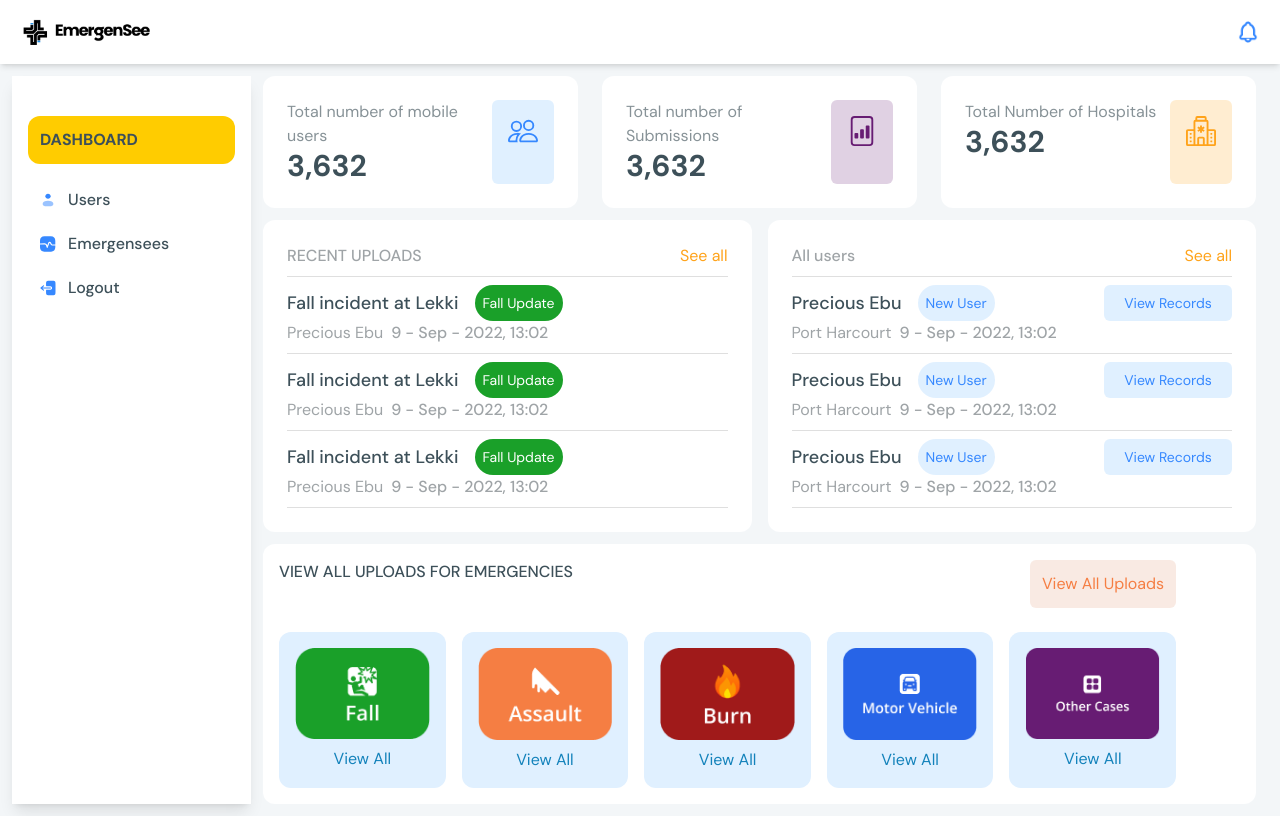
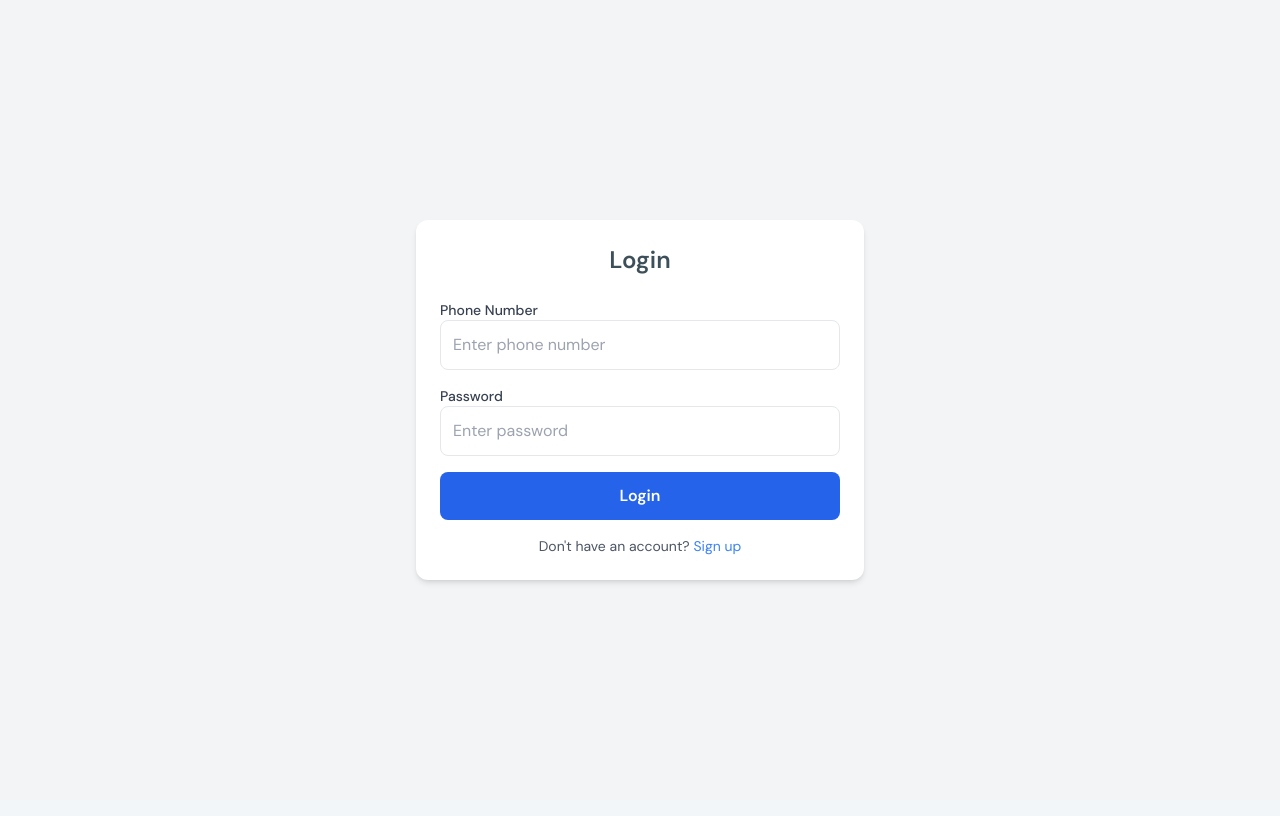
Before and after one commit to EmergenSee-Dev/admin-dashboard, a Next.js app: page / in a window 1280 px wide. Built offline with nearby package versions, Linux system fonts and the light colour scheme.

Commit message:
some api consumption

```diff
--- a/src/app/layout.tsx
+++ b/src/app/layout.tsx
@@ -1,22 +1,30 @@
+
 import type { Metadata } from "next";
 import "./globals.css";
+import { Provider } from "jotai";
+import axios from "axios";
 
 export const metadata: Metadata = {
   title: "Emergensee Dashboard",
   description: "Generated by create next app",
 };
 
+
+
+// https://backend-api-auvp.onrender.com/
+
+
 export default function RootLayout({
   children,
 }: Readonly<{
   children: React.ReactNode;
 }>) {
+  axios.defaults.baseURL = 'http://localhost:3002/'
+
   return (
     <html lang="en">
-      <body
-        className={`antialiased`}
-      >
-        {children}
+      <body className="antialiased">
+        <Provider>{children}</Provider>
       </body>
     </html>
   );
--- a/src/app/page.tsx
+++ b/src/app/page.tsx
@@ -1,98 +1,109 @@
-import DashboardLayout from "@/components/DashboardLayout";
-import TotalSection from "@/components/TotalSection";
-import Image from "next/image";
-import Link from "next/link";
+'use client'
 
-export default function Home() {
+import React, { useState } from 'react';
+import { useRouter } from 'next/navigation';
+import { useAtom } from 'jotai';
+import { token } from '@/store/index';
+import axios from 'axios';
+
+const Auth = () => {
+  const router = useRouter();
+  const [phone, setPhone] = useState('');
+  const [password, setPassword] = useState('');
+  const [loading, setLoading] = useState(false);
+  const [error, setError] = useState('');
+  const [authTtoken, setAuthToken] = useAtom(token)
+  console.log(authTtoken)
+  // Handles form submission
+  const handleSubmit = async (e: React.FormEvent) => {
+    e.preventDefault();
+    setError('');
+    setLoading(true);
+
+    // Basic form validation
+    if (!/^\d{10,15}$/.test(phone)) {
+      setError('Enter a valid phone number');
+      setLoading(false);
+      return;
+    }
+
+    if (password.length < 6) {
+      setError('Password must be at least 6 characters');
+      setLoading(false);
+      return;
+    }
+    try {
+      // Simulate API login request (replace with real API call)
+      const response = await axios.post('auth/login', {
+        phoneNumber: phone, password
+      }
+      );
+
+      console.log(response)
+      setAuthToken(response.data.token)
+      // const data = await response.json();
+      // if (!response.ok) throw new Error(data.message || 'Login failed');
+
+      // Redirect to dashboard on successful login
+      router.push('/dashboard');
+    } catch (err: any) {
+      setError(err.message);
+    } finally {
+      setLoading(false);
+    }
+  };
+
   return (
-    <DashboardLayout>
-      <>
-        <TotalSection />
-        <section className="grid lg:grid-cols-2 gap-4 mt-3">
-          <div className="bg-white p-6 rounded-xl">
-            <div className="lg:flex justify-between border-b border-[#DFDFDF] pb-2">
-              <p className="text-[#9FA4A7] font-medium">RECENT  UPLOADS</p>
-              <Link href={'/emergensees'}>
-                <p className="text-[#FFA31A]">See all</p>
-              </Link>
-            </div>
-            {[1, 2, 3].map(single => <div className=" border-b border-[#DFDFDF] py-2">
-              <div className="flex">
-                <p className="font-medium my-auto text-lg text-[#3D5059]">Fall incident at Lekki</p>
-                <button className="bg-[#1AA029] p-2 rounded-full text-white ml-4 text-sm">Fall Update</button>
-              </div>
-              <div className="flex text-[#9FA4A7] ">
-                <p>Precious Ebu</p>
-                <p className="font-medium ml-2">9 - Sep - 2022, 13:02</p>
+    <div className="flex items-center justify-center min-h-screen bg-gray-100">
+      <div className="w-full max-w-md p-6 bg-white rounded-xl shadow-md">
+        <h2 className="text-2xl font-semibold text-center mb-6">Login</h2>
 
-              </div>
-            </div>)}
+        {error && <p className="text-red-500 text-sm text-center mb-4">{error}</p>}
+
+        <form onSubmit={handleSubmit} className="space-y-4">
+          {/* Phone Number Input */}
+          <div>
+            <label className="block text-sm font-medium text-gray-700">Phone Number</label>
+            <input
+              type="number"
+              value={phone}
+              onChange={(e) => setPhone(e.target.value)}
+              placeholder="Enter phone number"
+              className="w-full p-3 border rounded-lg focus:ring-blue-500 focus:border-blue-500"
+              required
+            />
           </div>
-          <div className="bg-white p-6 rounded-xl">
-            <div className="flex justify-between border-b border-[#DFDFDF] pb-2">
-              <p className="text-[#9FA4A7] font-medium">All users</p>
-              <Link href={'/users'}>
-                <p className="text-[#FFA31A]">See all</p>
-              </Link>
-            </div>
-            {[1, 2, 3].map(single => <div className=" border-b border-[#DFDFDF] lg:flex justify-between py-2">
-              <div>
-                <div className="flex">
-                  <p className="font-medium my-auto text-lg text-[#3D5059]">Precious Ebu</p>
-                  <button className="bg-[#66B5FF33] text-[#3688FF] p-2 rounded-full ml-4 text-sm">New User</button>
-                </div>
-                <div className="flex text-[#9FA4A7] ">
-                  <p>Port Harcourt</p>
-                  <p className="font-medium ml-2">9 - Sep - 2022, 13:02</p>
-                </div>
-              </div>
-              <Link href={'/users/uploads/123'}>
-                <button className="bg-[#66B5FF33] text-[#3688FF] p-2 w-32 my-auto rounded-md lg:ml-4 text-sm">View Records</button>
-              </Link>
-            </div>)}
+
+          {/* Password Input */}
+          <div>
+            <label className="block text-sm font-medium text-gray-700">Password</label>
+            <input
+              type="password"
+              value={password}
+              onChange={(e) => setPassword(e.target.value)}
+              placeholder="Enter password"
+              className="w-full p-3 border rounded-lg focus:ring-blue-500 focus:border-blue-500"
+              required
+            />
           </div>
-        </section>
-        <section className="mt-3 rounded-xl bg-white p-4 lg:pr-20">
-          <div className="lg:flex justify-between mb-6">
-            <p className="text-[#3D5059] uppercase sm:mb-4 font-medium">View all Uploads for emergencies</p>
-            <button className="p-3 bg-[#F5DDD199] text-[#F57E43] rounded-md ">
-              View All Uploads
-            </button>
-          </div>
-          <div className="grid gap-4 lg:grid-cols-5 grid-cols-2">
-            <div className="bg-[#E0F0FF] p-4 text-center rounded-xl">
-              <img src="/images/fall.png" className="mx-auto" alt="" />
-              <Link href={''}>
-                <p className="text-[#1382BB] mt-2">View All</p>
-              </Link>
-            </div>
-            <div className="bg-[#E0F0FF] p-4 text-center rounded-xl ">
-              <img src="/images/assault.png" className="mx-auto" alt="" />
-              <Link href={''}>
-                <p className="text-[#1382BB] mt-2">View All</p>
-              </Link>
-            </div>
-            <div className="bg-[#E0F0FF] p-4 text-center rounded-xl">
-              <img src="/images/burn.png" className="mx-auto" alt="" />
-              <Link href={''}>
-                <p className="text-[#1382BB] mt-2">View All</p>
-              </Link>
-            </div>
-            <div className="bg-[#E0F0FF] p-4 text-center rounded-xl">
-              <img src="/images/accident.png" className="mx-auto" alt="" />
-              <Link href={''}>
-                <p className="text-[#1382BB] mt-2">View All</p>
-              </Link>
-            </div>
-            <div className="bg-[#E0F0FF] p-4 text-center rounded-xl">
-              <img src="/images/other.png" className="mx-auto" alt="" />
-              <Link href={''}>
-                <p className="text-[#1382BB] mt-2">View All</p>
-              </Link>
-            </div>
-          </div>
-        </section>
-      </>
-    </DashboardLayout>
+
+          {/* Submit Button */}
+          <button
+            type="submit"
+            className="w-full bg-blue-600 text-white py-3 rounded-lg font-semibold hover:bg-blue-700 transition"
+            disabled={loading}
+          >
+            {loading ? 'Logging in...' : 'Login'}
+          </button>
+        </form>
+
+        {/* Register Link */}
+        <p className="text-center text-sm text-gray-600 mt-4">
+          Don't have an account? <a href="/register" className="text-blue-500 hover:underline">Sign up</a>
+        </p>
+      </div>
+    </div>
   );
-}
+};
+
+export default Auth;
--- a/src/app/users/[userId]/page.tsx
+++ b/src/app/users/[userId]/page.tsx
@@ -1,12 +1,25 @@
 'use client'
 
 import DashboardLayout from '@/components/DashboardLayout';
-import { useRouter } from 'next/navigation';
-import React from 'react';
+import axios from 'axios';
+import { usePathname, useRouter } from 'next/navigation';
+import React, { useEffect, useState } from 'react';
 
 const singleUser = () => {
   const router = useRouter()
+  const page = usePathname()
+  const id = page.slice(7, page.length)
+  const [user, setUser] = useState<any>(null)
 
+  const getUser = async () => {
+    const response = await axios.get(`http://localhost:3002/api/user/${id}`)
+    console.log(response.data.data)
+    setUser(response.data.data)
+  }
+
+  useEffect(() => {
+    getUser()
+  }, [])
   return (
     <DashboardLayout>
       <>
@@ -18,21 +31,21 @@ const singleUser = () => {
             </div>
             <div className='flex'>
               {/* <button className='bg-[#C4CFE380] p-1 text-[#0E4BF1] my-auto rounded-md px-2 mr-6'>Edit Profile</button> */}
-              <img src="/images/user.png" alt="" />
+              {/* <img src="/images/user.png" alt="" /> */}
             </div>
           </div>
           <div className='lg:flex justify-between'>
             <div className='bg-[#D7D7D833] p-4 lg:w-[45%]  rounded-xl'>
               <p className='uppercase text-[#0E4BF1] font-bold'>Personal Information</p>
               <div className='flex justify-between  my-3'>
-                <p className='font-bold'>First Name</p>
-                <p>Sandra</p>
+                <p className='font-bold'>Name</p>
+                <p>{user?.name}</p>
               </div>
               <div className='flex justify-between  my-3'>
-                <p className='font-bold'>Last Name</p>
-                <p>Sandra</p>
+                <p className='font-bold'>Phone Number</p>
+                <p>{user?.phoneNumber}</p>
               </div>
-              <div className='flex justify-between  my-3'>
+              {/* <div className='flex justify-between  my-3'>
                 <p className='font-bold'>Other Names</p>
                 <p>Sandra</p>
               </div>
@@ -43,9 +56,9 @@ const singleUser = () => {
               <div className='flex justify-between  my-3'>
                 <p className='font-bold'>Date of Birth</p>
                 <p>Sandra</p>
-              </div>
+              </div> */}
             </div>
-            <div className='bg-[#D7D7D833] sm:mt-3 lg:w-[45%] p-4 rounded-xl'>
+            {/* <div className='bg-[#D7D7D833] sm:mt-3 lg:w-[45%] p-4 rounded-xl'>
               <p className='uppercase text-[#0E4BF1] font-bold'>Contact Information</p>
               <div className='flex justify-between my-3'>
                 <p className='font-bold'>Email Address</p>
@@ -60,7 +73,7 @@ const singleUser = () => {
                 <p>23, House Number, Name of Street, Maryland, Owo, Abuja, Federal Capital Territory, Nigeria</p>
               </div>
 
-            </div>
+            </div> */}
           </div>
         </section>
       </>
--- a/src/components/SideNav.tsx
+++ b/src/components/SideNav.tsx
@@ -28,7 +28,7 @@ const SideNav = () => {
     // },
     {
       title: "logout",
-      link: ''
+      link: '/'
     },
   ]
   const useIsCurrentRoute = (route: string) => {
@@ -39,9 +39,9 @@ const SideNav = () => {
   };
 
   return (
-    <div className=''>
-      <Link href={'/'}>
-        <div className={`my-6 ${useIsCurrentRoute('/') && 'bg-[#FFCC00] p-3 rounded-xl'}`}>
+    <div className='h-screen'>
+      <Link href={'/dashboard'}>
+        <div className={`my-6 ${useIsCurrentRoute('/dashboard') && 'bg-[#FFCC00] p-3 rounded-xl'}`}>
           <p className='uppercase text-[#3D5059] font-bold'>Dashboard</p>
         </div>
       </Link>
--- a/src/components/TotalSection.tsx
+++ b/src/components/TotalSection.tsx
@@ -8,7 +8,7 @@ const TotalSection = () => {
           <p className='text-[#879297]'>Total number  of mobile users</p>
           <h1 className='text-3xl font-bold'>3,632</h1>
         </div>
-        <div className='bg-[#66B5FF33] p-4 rounded-md text-[#3688FF]'>
+        <div className='bg-[#66B5FF33] my-auto p-4 rounded-md text-[#3688FF]'>
           <svg xmlns="http://www.w3.org/2000/svg" width="30" height="30" fill="currentColor" className="bi bi-people" viewBox="0 0 16 16">
             <path d="M15 14s1 0 1-1-1-4-5-4-5 3-5 4 1 1 1 1zm-7.978-1L7 12.996c.001-.264.167-1.03.76-1.72C8.312 10.629 9.282 10 11 10c1.717 0 2.687.63 3.24 1.276.593.69.758 1.457.76 1.72l-.008.002-.014.002zM11 7a2 2 0 1 0 0-4 2 2 0 0 0 0 4m3-2a3 3 0 1 1-6 0 3 3 0 0 1 6 0M6.936 9.28a6 6 0 0 0-1.23-.247A7 7 0 0 0 5 9c-4 0-5 3-5 4q0 1 1 1h4.216A2.24 2.24 0 0 1 5 13c0-1.01.377-2.042 1.09-2.904.243-.294.526-.569.846-.816M4.92 10A5.5 5.5 0 0 0 4 13H1c0-.26.164-1.03.76-1.724.545-.636 1.492-1.256 3.16-1.275ZM1.5 5.5a3 3 0 1 1 6 0 3 3 0 0 1-6 0m3-2a2 2 0 1 0 0 4 2 2 0 0 0 0-4" />
           </svg>
@@ -19,7 +19,7 @@ const TotalSection = () => {
           <p className='text-[#879297]'>Total number of Submissions</p>
           <h1 className='text-3xl font-bold'>3,632</h1>
         </div>
-        <div className='bg-[#671C7333] p-4 rounded-md text-[#671C73]'>
+        <div className='bg-[#671C7333] p-4 my-auto rounded-md text-[#671C73]'>
           <svg xmlns="http://www.w3.org/2000/svg" width="30" height="30" fill="currentColor" className="bi bi-file-bar-graph" viewBox="0 0 16 16">
             <path d="M4.5 12a.5.5 0 0 1-.5-.5v-2a.5.5 0 0 1 .5-.5h1a.5.5 0 0 1 .5.5v2a.5.5 0 0 1-.5.5zm3 0a.5.5 0 0 1-.5-.5v-4a.5.5 0 0 1 .5-.5h1a.5.5 0 0 1 .5.5v4a.5.5 0 0 1-.5.5zm3 0a.5.5 0 0 1-.5-.5v-6a.5.5 0 0 1 .5-.5h1a.5.5 0 0 1 .5.5v6a.5.5 0 0 1-.5.5z" />
             <path d="M4 0a2 2 0 0 0-2 2v12a2 2 0 0 0 2 2h8a2 2 0 0 0 2-2V2a2 2 0 0 0-2-2zm0 1h8a1 1 0 0 1 1 1v12a1 1 0 0 1-1 1H4a1 1 0 0 1-1-1V2a1 1 0 0 1 1-1" />
@@ -31,7 +31,7 @@ const TotalSection = () => {
           <p className='text-[#879297]'>Total Number of Hospitals</p>
           <h1 className='text-3xl font-bold'>3,632</h1>
         </div>
-        <div className='bg-[#FFA31A33] p-4 rounded-md text-[#FFA31A]'>
+        <div className='bg-[#FFA31A33] p-4 my-auto rounded-md text-[#FFA31A]'>
           <svg xmlns="http://www.w3.org/2000/svg" width="30" height="30" fill="currentColor" className="bi bi-hospital" viewBox="0 0 16 16">
             <path d="M8.5 5.034v1.1l.953-.55.5.867L9 7l.953.55-.5.866-.953-.55v1.1h-1v-1.1l-.953.55-.5-.866L7 7l-.953-.55.5-.866.953.55v-1.1zM13.25 9a.25.25 0 0 0-.25.25v.5c0 .138.112.25.25.25h.5a.25.25 0 0 0 .25-.25v-.5a.25.25 0 0 0-.25-.25zM13 11.25a.25.25 0 0 1 .25-.25h.5a.25.25 0 0 1 .25.25v.5a.25.25 0 0 1-.25.25h-.5a.25.25 0 0 1-.25-.25zm.25 1.75a.25.25 0 0 0-.25.25v.5c0 .138.112.25.25.25h.5a.25.25 0 0 0 .25-.25v-.5a.25.25 0 0 0-.25-.25zm-11-4a.25.25 0 0 0-.25.25v.5c0 .138.112.25.25.25h.5A.25.25 0 0 0 3 9.75v-.5A.25.25 0 0 0 2.75 9zm0 2a.25.25 0 0 0-.25.25v.5c0 .138.112.25.25.25h.5a.25.25 0 0 0 .25-.25v-.5a.25.25 0 0 0-.25-.25zM2 13.25a.25.25 0 0 1 .25-.25h.5a.25.25 0 0 1 .25.25v.5a.25.25 0 0 1-.25.25h-.5a.25.25 0 0 1-.25-.25z" />
             <path d="M5 1a1 1 0 0 1 1-1h4a1 1 0 0 1 1 1v1a1 1 0 0 1 1 1v4h3a1 1 0 0 1 1 1v7a1 1 0 0 1-1 1H1a1 1 0 0 1-1-1V8a1 1 0 0 1 1-1h3V3a1 1 0 0 1 1-1zm2 14h2v-3H7zm3 0h1V3H5v12h1v-3a1 1 0 0 1 1-1h2a1 1 0 0 1 1 1zm0-14H6v1h4zm2 7v7h3V8zm-8 7V8H1v7z" />
--- a/src/components/UserCard.tsx
+++ b/src/components/UserCard.tsx
@@ -1,16 +1,17 @@
+import { formatDate } from '@/utils/formatData';
 import Link from 'next/link';
 import React from 'react';
 
-const UserCard = () => {
+const UserCard = ({ data }: { data: any }) => {
   return (
     <div className=" border-b border-[#DFDFDF] lg:flex justify-between py-2">
       <div>
         <div className="flex">
-          <p className="font-medium my-auto text-lg text-[#3D5059]">Precious Ebu</p>
+          <p className="font-medium my-auto text-lg text-[#3D5059]">{data.name}</p>
         </div>
         <div className="flex text-sm text-[#9FA4A7] ">
-          <p>Port Harcourt</p>
-          <p className="font-medium ml-2">9 - Sep - 2022, 13:02</p>
+          {/* <p>Port Harcourt</p> */}
+          <p className="font-medium">{data && formatDate(new Date(data.createdAt))}</p>
         </div>
       </div>
 
@@ -18,7 +19,7 @@ const UserCard = () => {
         <Link href={'/users/uploads/123'}>
           <button className="bg-[#DBE6FF] text-[#2764E7] p-2 w-32 my-auto rounded-full lg:ml-4 text-sm">View Records</button>
         </Link>
-        <Link href={'/users/123'}>
+        <Link href={`/users/${data._id}`}>
           <button className="bg-[#DDC2E6] text-[#671C73] p-2 w-32 my-auto rounded-full ml-4 text-sm">View Profile</button>
         </Link>
       </div>
--- /dev/null
+++ b/src/utils/formatData.ts
@@ -0,0 +1,23 @@
+export const formatDate = (date: string | Date, format: string = "YYYY MMMM DD") => {
+  const d = new Date(date);
+  if (isNaN(d.getTime())) return "Invalid Date";
+
+  const pad = (num: number) => num.toString().padStart(2, "0");
+
+  const monthNames = [
+    "January", "February", "March", "April", "May", "June",
+    "July", "August", "September", "October", "November", "December"
+  ];
+
+  const replacements: Record<string, string> = {
+    YYYY: d.getFullYear().toString(),
+    MMMM: monthNames[d.getMonth()], // Full month name
+    MM: pad(d.getMonth() + 1), // Two-digit month
+    DD: pad(d.getDate()), // Two-digit day
+    HH: pad(d.getHours()), // Two-digit hours
+    mm: pad(d.getMinutes()), // Two-digit minutes
+    ss: pad(d.getSeconds()), // Two-digit seconds
+  };
+
+  return format.replace(/YYYY|MMMM|MM|DD|HH|mm|ss/g, (match) => replacements[match]);
+};
```
Also changed, not shown: package.json (+6 -4 lines), src/app/dashboard/page.tsx (added, +98 -0 lines), src/app/users/page.tsx (+17 -2 lines), src/components/DashboardLayout.tsx (+16 -1 lines), src/store/index.ts (added, +10 -0 lines), 1 other file (tests, documents, lock files or other folders).
